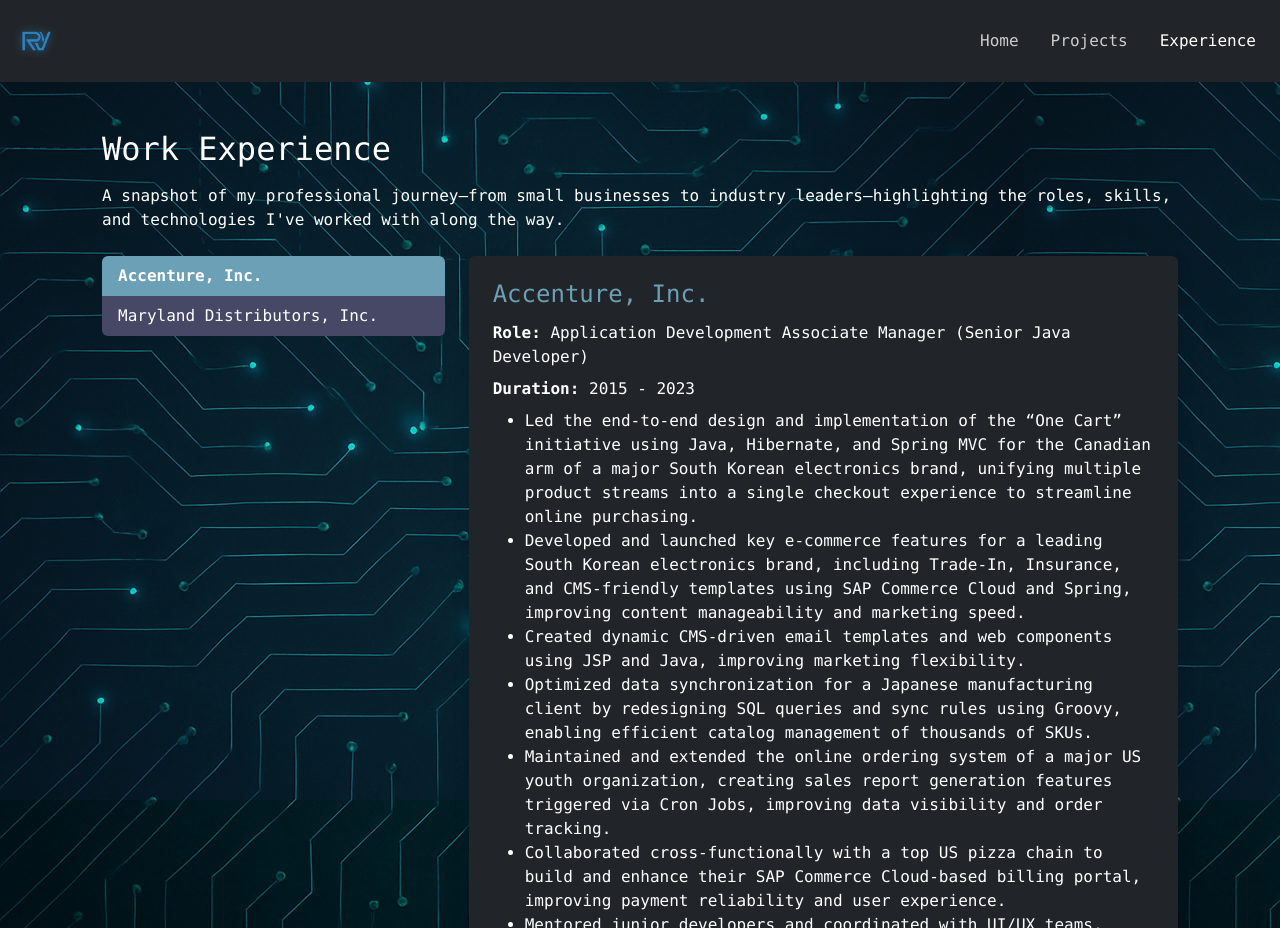
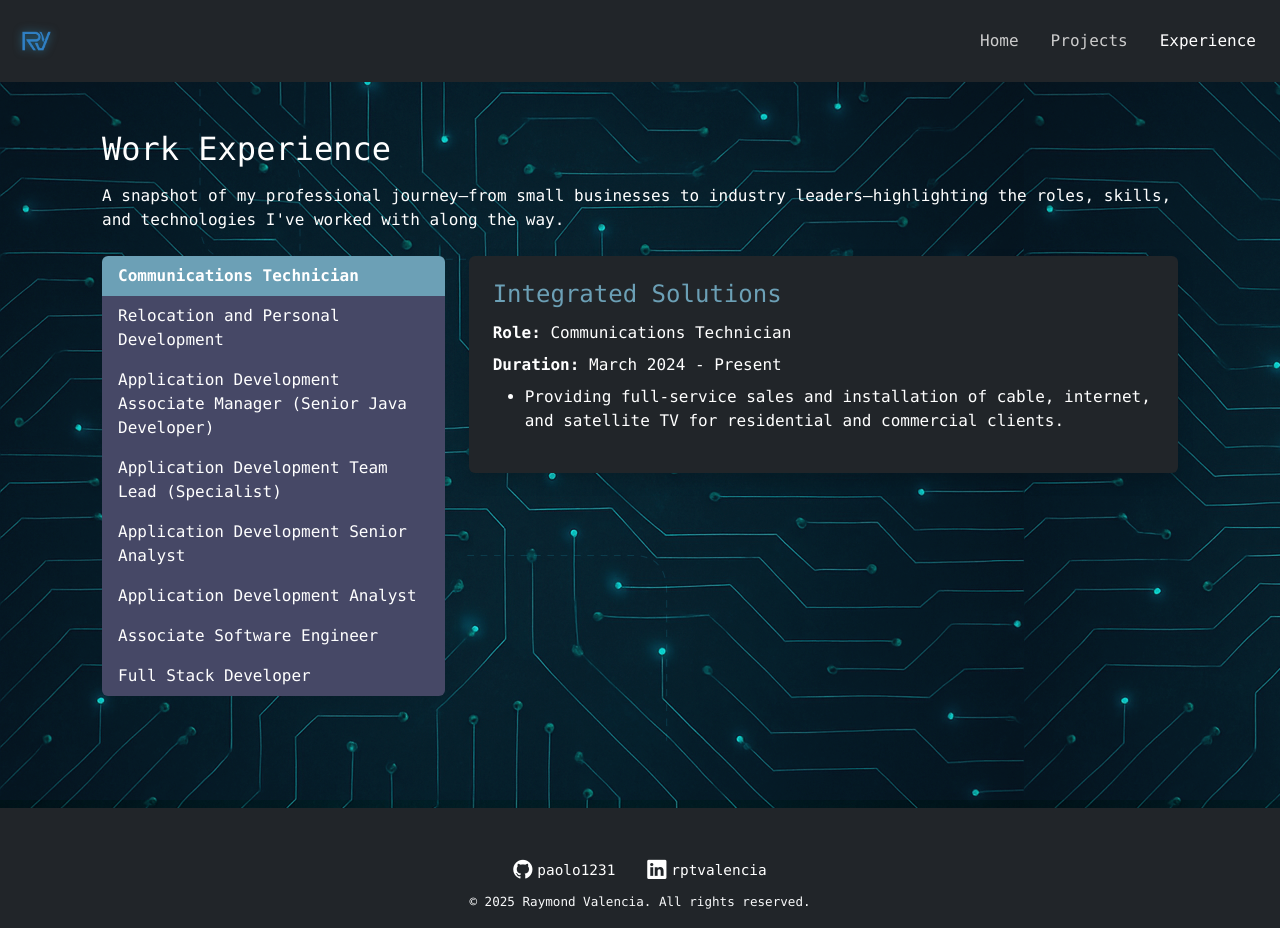
Before and after one commit to paolo1231/raymondvalencia-src, an Angular app: page /experience in a window 1280 px wide. Before the commit the page ends 902 px from the top, so only its background shows below. Built offline with nearby package versions, Linux system fonts and the light colour scheme.

Commit message:
Updated experience list. Show by role

```diff
--- a/src/app/pages/experience/experience.html
+++ b/src/app/pages/experience/experience.html
@@ -1,18 +1,15 @@
 <div class="experience-container container py-5">
   <h2 class="text-white mb-3">Work Experience</h2>
-  <p class="text-white mb-4">A snapshot of my professional journey—from small businesses to industry leaders—highlighting the roles, skills, and technologies I've worked with along the way.</p>
+  <p class="text-white mb-4">A snapshot of my professional journey—from small businesses to industry
+    leaders—highlighting the roles, skills, and technologies I've worked with along the way.</p>
 
   <div class="row">
     <!-- Left side: Company List -->
     <div class="col-md-4 mb-3">
       <ul class="list-group">
-        <li
-          *ngFor="let company of companies"
-          class="list-group-item list-group-item-action"
-          [class.active]="selectedCompany.name === company.name"
-          (click)="selectCompany(company)"
-        >
-          {{ company.name }}
+        <li *ngFor="let company of companies" class="list-group-item list-group-item-action"
+          [class.active]="selectedCompany.role === company.role" (click)="selectCompany(company)">
+          {{ company.role }}
         </li>
       </ul>
     </div>
--- a/src/app/pages/experience/experience.ts
+++ b/src/app/pages/experience/experience.ts
@@ -10,29 +10,76 @@ import { CommonModule } from '@angular/common';
 export class Experience {
   companies = [
     {
+      name: 'Integrated Solutions',
+      role: 'Communications Technician',
+      duration: 'March 2024 - Present',
+      description: `<ul>
+        <li>Providing full-service sales and installation of cable, internet, and satellite TV for residential and commercial clients.</li>
+      </ul>`
+    },
+    {
+      name: 'Career Break',
+      role: 'Relocation and Personal Development',
+      duration: 'March 2023 - February 2024',
+      description: `<ul>
+        <li>Relocated to British Columbia and pursued personal growth opportunities.</li>
+      </ul>`
+    },
+    {
       name: 'Accenture, Inc.',
       role: 'Application Development Associate Manager (Senior Java Developer)',
-      duration: '2015 - 2023',
+      duration: 'June 2022 – March 2023',
       description: `<ul>
-            <li>Led the end-to-end design and implementation of the “One Cart” initiative using Java, Hibernate, and Spring MVC for the Canadian arm of a major South Korean electronics brand, unifying multiple product streams into a single checkout experience to streamline online purchasing.</li>
-            <li>Developed and launched key e-commerce features for a leading South Korean electronics brand, including Trade-In, Insurance, and CMS-friendly templates using SAP Commerce Cloud and Spring, improving content manageability and marketing speed.</li>
-            <li>Created dynamic CMS-driven email templates and web components using JSP and Java, improving marketing flexibility.</li>
-            <li>Optimized data synchronization for a Japanese manufacturing client by redesigning SQL queries and sync rules using Groovy, enabling efficient catalog management of thousands of SKUs.</li>
-            <li>Maintained and extended the online ordering system of a major US youth organization, creating sales report generation features triggered via Cron Jobs, improving data visibility and order tracking.</li>
-            <li>Collaborated cross-functionally with a top US pizza chain to build and enhance their SAP Commerce Cloud-based billing portal, improving payment reliability and user experience.</li>
-            <li>Mentored junior developers and coordinated with UI/UX teams, enabling faster onboarding and stronger team alignment.</li>
-        </ul>`
+        <li>Took initiative to document technical processes and mentor over 5 team members as a Java Subject Matter Expert, accelerating onboarding and improving team efficiency.</li>
+        <li>Built the OneCart system using Java, Hibernate, and Spring MVC for the Canadian division of a major South Korean electronics brand, combining multiple product lines into a single checkout flow and improving checkout speed by 50%.</li>
+        <li>Led the migration of two subsidiaries of a major South Korean electronics company from a reseller model to a direct-sales platform using Java and SAP Commerce Cloud, resulting in a 10% increase in sales and improved inventory management.</li>
+      </ul>`
+    },
+    {
+      name: 'Accenture, Inc.',
+      role: 'Application Development Team Lead (Specialist)',
+      duration: 'February 2021 - June 2022',
+      description: `<ul>
+        <li>Developed and launched key e-commerce features for a leading South Korean electronics brand, including Trade-In, Insurance, and CMS-friendly templates using SAP Commerce Cloud and Spring, improving content manageability and marketing speed by 5%.</li>
+        <li>Mentored 2 junior developers and coordinated with UI/UX teams, enabling faster onboarding and stronger team alignment.</li>
+        <li>Identified inefficiencies in manual report distribution for a global client and enhanced the system by implementing automated report generation with email and SFTP delivery, reducing manual workload by 40% and improving reporting turnaround time.</li>
+        <li>Pursued professional growth by earning the SAP Commerce Cloud 1905 Developer Certification, demonstrating technical proficiency and contributing to improved solution design and code quality across multiple projects.</li>
+      </ul>`
+    },
+    {
+      name: 'Accenture, Inc.',
+      role: 'Application Development Senior Analyst',
+      duration: 'December 2018 - February 2021',
+      description: `<ul>
+        <li>Faced with limited reporting capabilities in a major US youth organization’s ordering platform, added Cron-triggered sales report generation features, increasing data visibility and improving order tracking accuracy by 60%.</li>
+        <li>Completed SAP Commerce Cloud 6.7 Developer Certification to strengthen platform expertise and support development of more efficient, maintainable features.</li>
+      </ul>`
+    },
+    {
+      name: 'Accenture, Inc.',
+      role: 'Application Development Analyst',
+      duration: 'December 2016 - December 2018',
+      description: `<ul>
+        <li>Faced slow catalog updates for a Japanese manufacturing client managing over 10,000 SKUs; rewrote SQL queries and sync rules using Groovy, cutting sync time by 40% and reducing data errors by 25%.</li>
+      </ul>`
+    },
+    {
+      name: 'Accenture, Inc.',
+      role: 'Associate Software Engineer',
+      duration: 'January 2015 - December 2016',
+      description: `<ul>
+        <li>Helped redesign and maintain the billing portal of a major U.S. pizza chain using SAP Commerce Cloud, resolving key billing issues and improving payment accuracy.</li>
+        <li>Traveled to Hyderabad, India for a 1-month training session to support ongoing maintenance and ensure smooth knowledge transfer across teams.</li>
+      </ul>`
     },
     {
       name: 'Maryland Distributors, Inc.',
-      role: 'Fullstack Developer',
-      duration: '2014 - 2015',
+      role: 'Full Stack Developer',
+      duration: 'June 2014 – January 2015',
       description: `<ul>
-            <li>Reduced manual errors by 30% and improved warehouse efficiency by designing and implementing automated logistics and inventory systems using PHP, VB.NET, and MySQL for data management and real-time tracking.</li>
-            <li>Accelerated departmental decision-making by 25% by developing custom tracking and reporting tools integrated with MySQL databases, enabling rapid data access and visualization.</li>
-            <li>Enhanced system reliability and maintainability by applying best practices in code documentation, modular design, and version control using Git for warehouse management applications.</li>
-            <li>Supported cross-functional collaboration and requirement gathering by working with operations and IT teams to deliver scalable logistics software solutions aligned with business needs.</li>
-        </ul>`
+        <li>Reduced manual errors by 30% and improved warehouse efficiency by designing and implementing automated logistics and inventory systems using PHP, VB.NET, and MySQL for data management and real-time tracking.</li>
+        <li>Accelerated departmental decision-making by 25% by developing custom tracking and reporting tools integrated with MySQL databases, enabling rapid data access and visualization.</li>
+      </ul>`
     }
   ];
 
```
